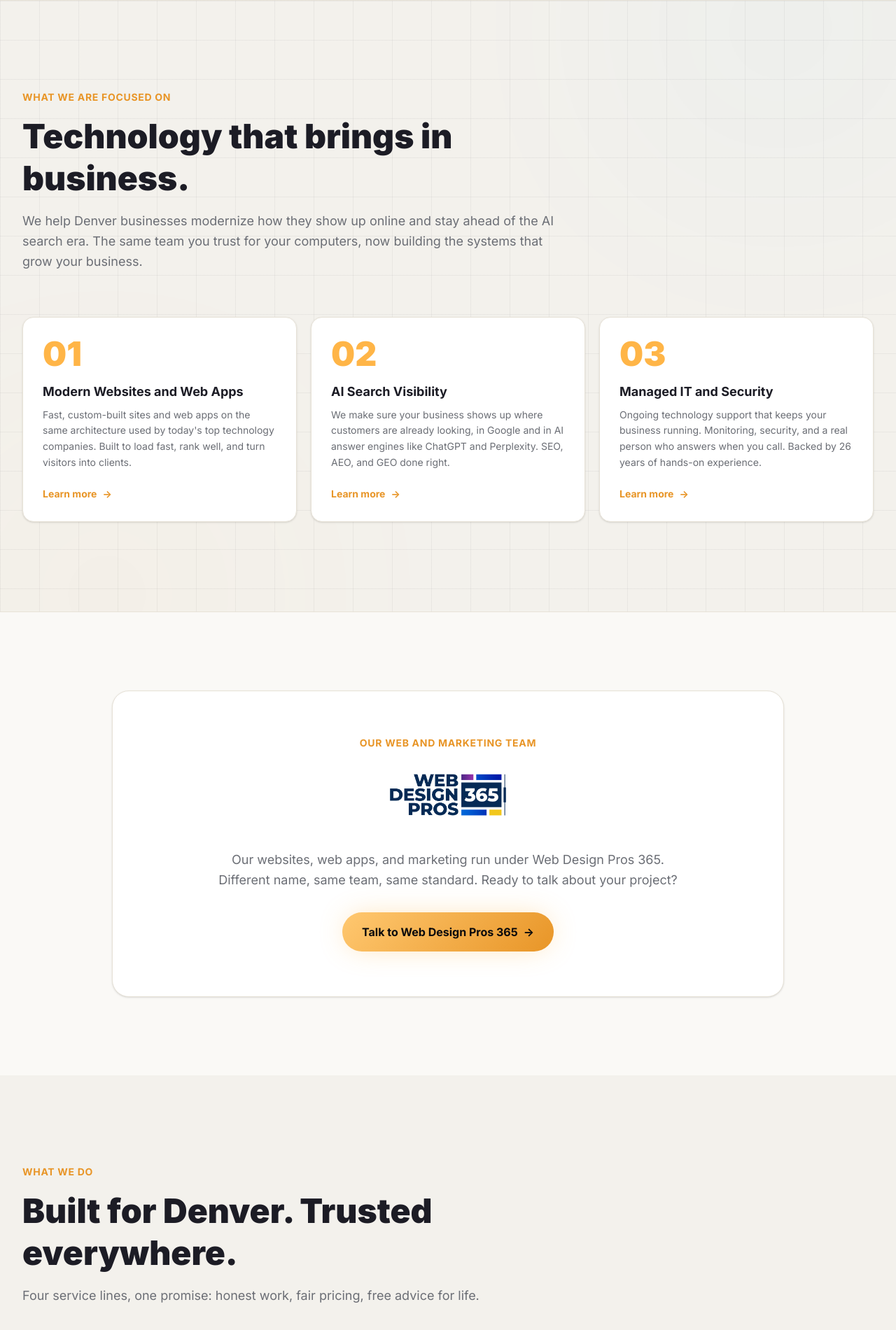
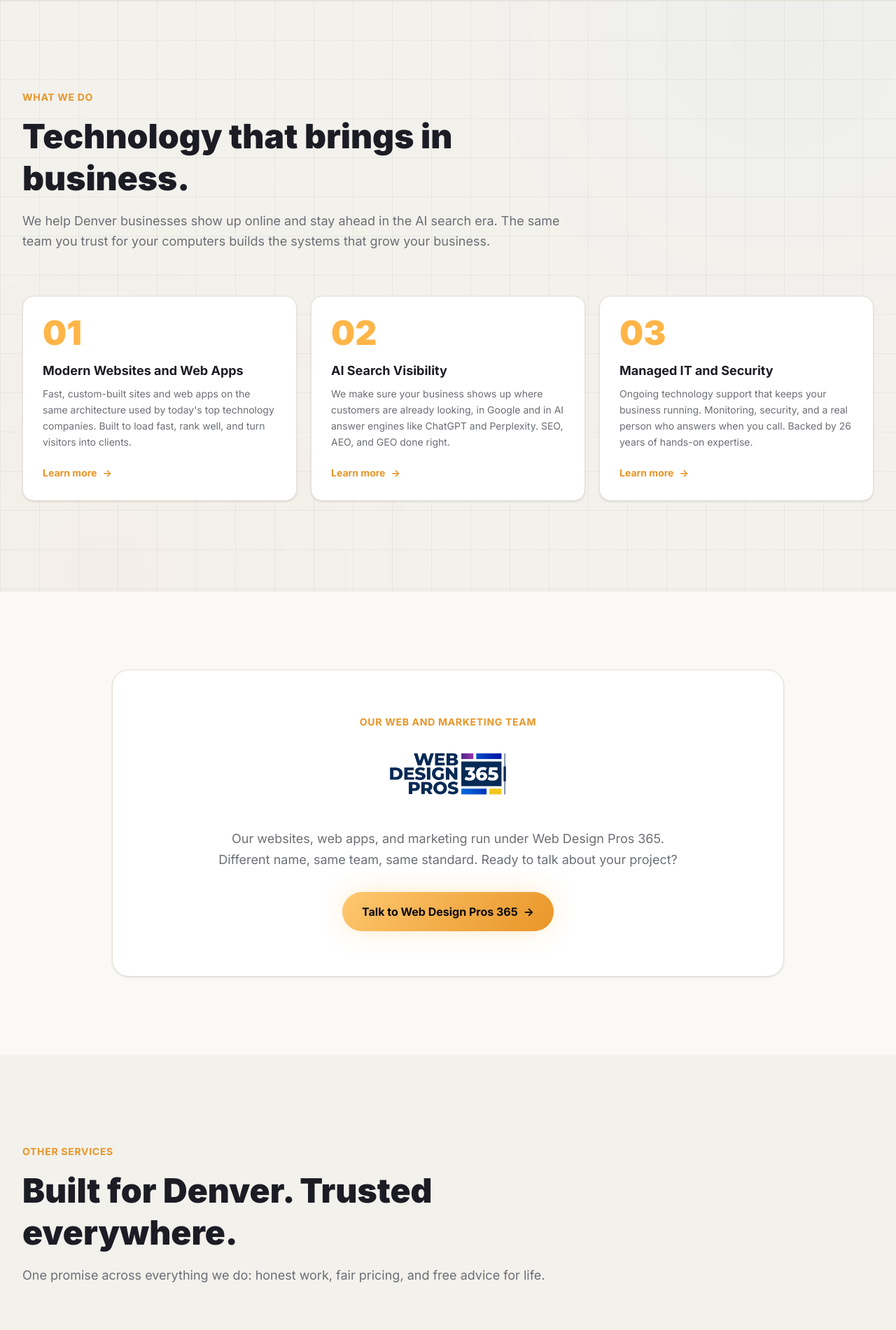
Before and after one commit to AppStudioPros/mobile-computer-specialists, a Next.js app: page / in a window 1280 px wide. Shown: the part 960-2861 px from the top of the page at 70% size. Built offline with nearby package versions, Linux system fonts and the light colour scheme.

Commit message:
Homepage copy: established-expert tone (remove pivot/shift language); 'What We Do' for focused services + 'Other Services' for overview grid; remove duplicate BBB badge from About (already in hero)

```diff
--- a/src/components/home/FocusedServices.tsx
+++ b/src/components/home/FocusedServices.tsx
@@ -17,7 +17,7 @@ const focus = [
   },
   {
     title: "Managed IT and Security",
-    body: "Ongoing technology support that keeps your business running. Monitoring, security, and a real person who answers when you call. Backed by 26 years of hands-on experience.",
+    body: "Ongoing technology support that keeps your business running. Monitoring, security, and a real person who answers when you call. Backed by 26 years of hands-on expertise.",
     href: "/managed-services",
   },
 ];
@@ -36,15 +36,15 @@ export default function FocusedServices() {
           className="max-w-3xl mb-16"
         >
           <div className="text-[var(--color-mcs-amber-deep)] text-sm font-bold uppercase tracking-wider mb-4">
-            What We Are Focused On
+            What We Do
           </div>
           <h2 className="text-4xl lg:text-5xl font-black text-[var(--color-mcs-text)] leading-tight mb-4">
             Technology that brings in business.
           </h2>
           <p className="text-lg text-[var(--color-mcs-muted)] leading-relaxed">
-            We help Denver businesses modernize how they show up online and stay
-            ahead of the AI search era. The same team you trust for your
-            computers, now building the systems that grow your business.
+            We help Denver businesses show up online and stay ahead in the AI
+            search era. The same team you trust for your computers builds the
+            systems that grow your business.
           </p>
         </motion.div>
 
--- a/src/components/home/HomeAboutPromise.tsx
+++ b/src/components/home/HomeAboutPromise.tsx
@@ -2,7 +2,6 @@
 
 import Link from "next/link";
 import { motion } from "framer-motion";
-import BbbBadge from "@/components/ui/BbbBadge";
 
 export default function HomeAboutPromise() {
   return (
@@ -70,11 +69,6 @@ export default function HomeAboutPromise() {
               </span>
             </Link>
           </div>
-
-          {/* BBB trust badge */}
-          <div className="mt-10">
-            <BbbBadge />
-          </div>
         </motion.div>
       </div>
     </section>
--- a/src/components/home/ServicesGrid.tsx
+++ b/src/components/home/ServicesGrid.tsx
@@ -42,14 +42,14 @@ export default function ServicesGrid() {
           className="max-w-3xl mb-16"
         >
           <div className="text-[var(--color-mcs-amber-deep)] text-sm font-bold uppercase tracking-wider mb-4">
-            What We Do
+            Other Services
           </div>
           <h2 className="text-4xl lg:text-5xl font-black text-[var(--color-mcs-text)] leading-tight mb-4">
             Built for Denver. Trusted everywhere.
           </h2>
           <p className="text-lg text-[var(--color-mcs-muted)] leading-relaxed">
-            Four service lines, one promise: honest work, fair pricing, free
-            advice for life.
+            One promise across everything we do: honest work, fair pricing, and
+            free advice for life.
           </p>
         </motion.div>
 
```
